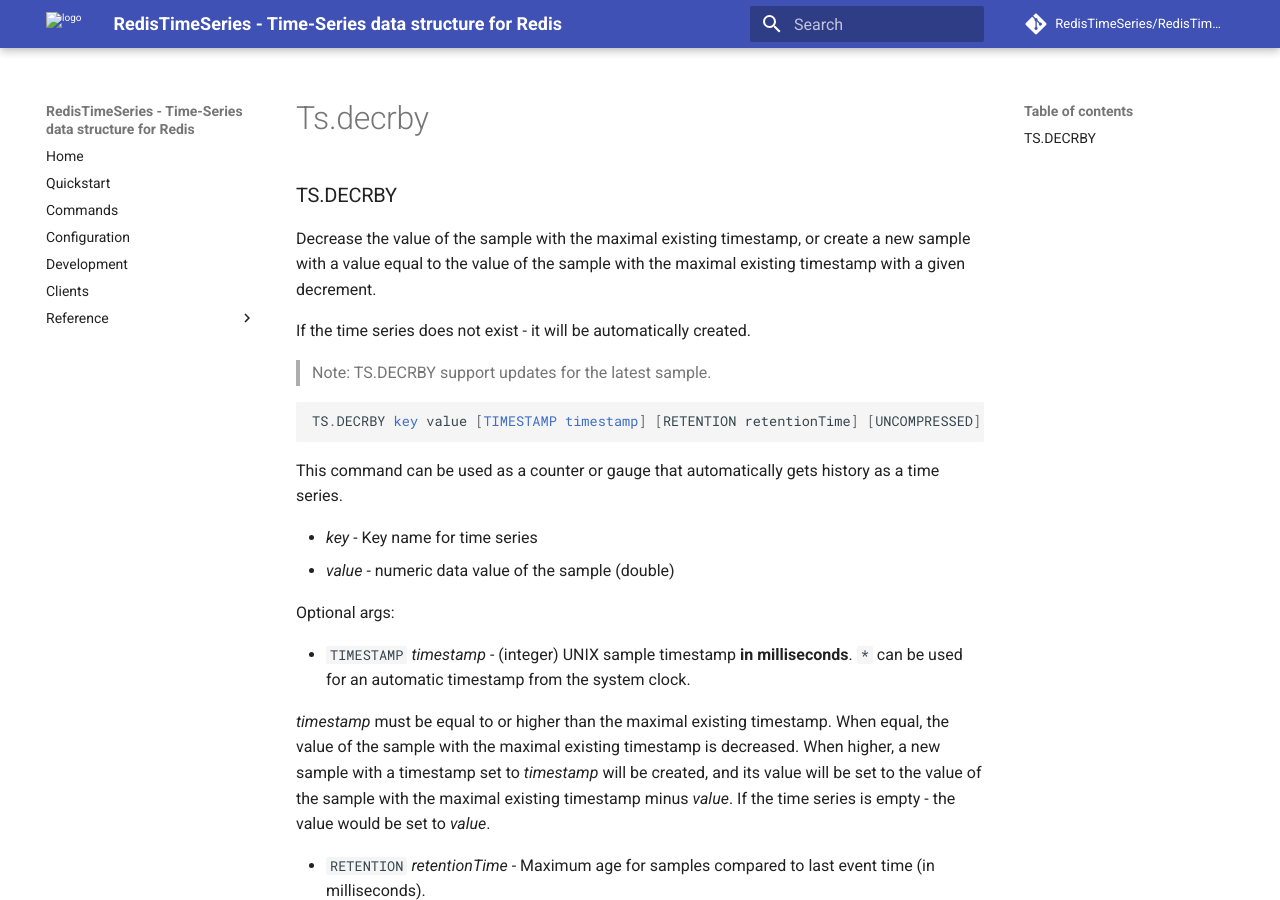
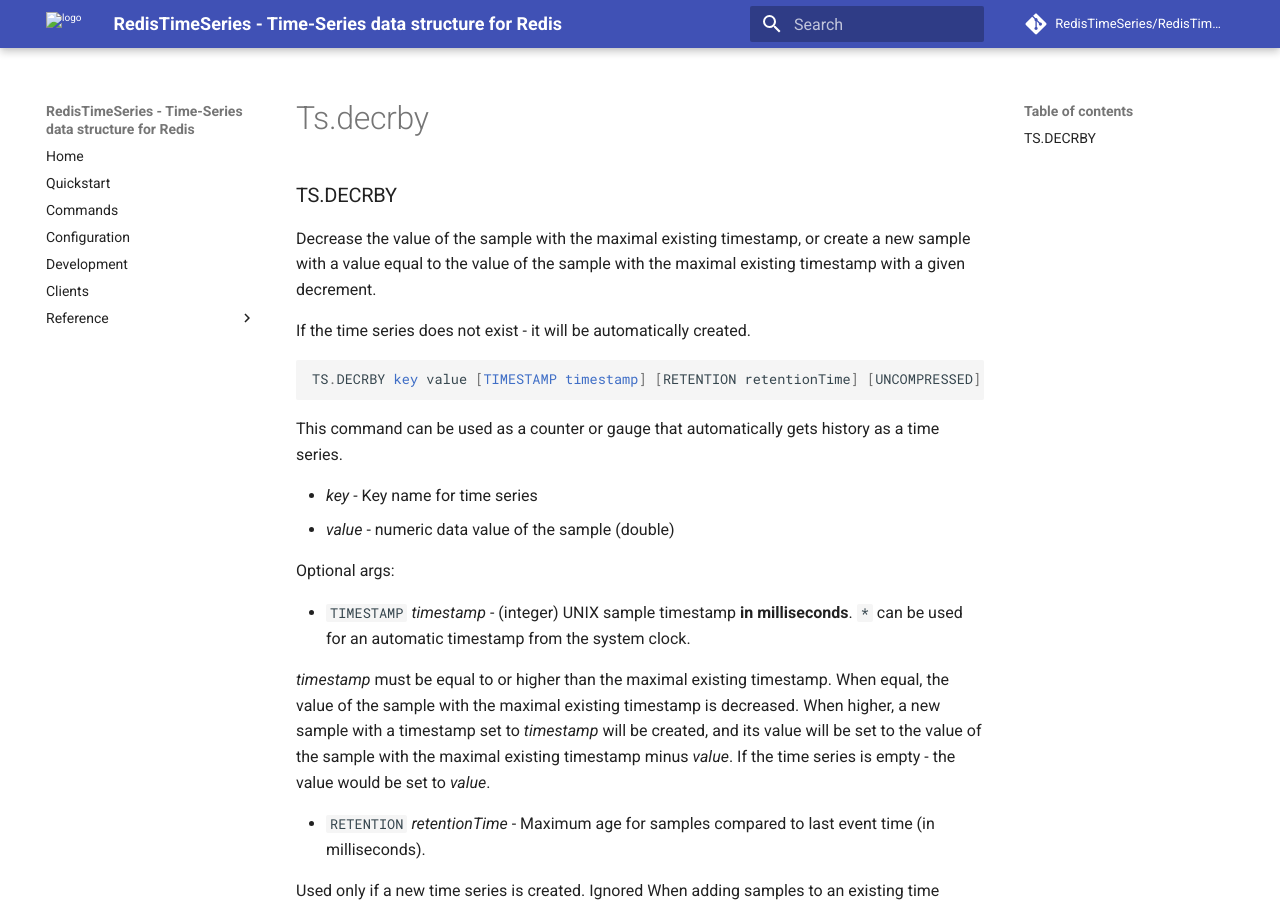
Before and after one commit to RedisTimeSeries/RedisTimeSeries, an MkDocs documentation site: the page built from docs/commands/ts.decrby.md, in a window 1280 px wide and 900 px high. Built offline with MkDocs 1.6.1 and Material for MkDocs 9.7.7, drawn with Linux system fonts in a browser that asks for light colours; comment, search, counter and statistics services are not loaded.

Commit message:
Update ts.decrby.md

````diff
--- a/docs/commands/ts.decrby.md
+++ b/docs/commands/ts.decrby.md
@@ -3,8 +3,6 @@
 Decrease the value of the sample with the maximal existing timestamp, or create a new sample with a value equal to the value of the sample with the maximal existing timestamp with a given decrement.
 
 If the time series does not exist - it will be automatically created.
-
-> Note: TS.DECRBY support updates for the latest sample.
 
 ```sql
 TS.DECRBY key value [TIMESTAMP timestamp] [RETENTION retentionTime] [UNCOMPRESSED] [CHUNK_SIZE size] [LABELS {label value}...]
````
